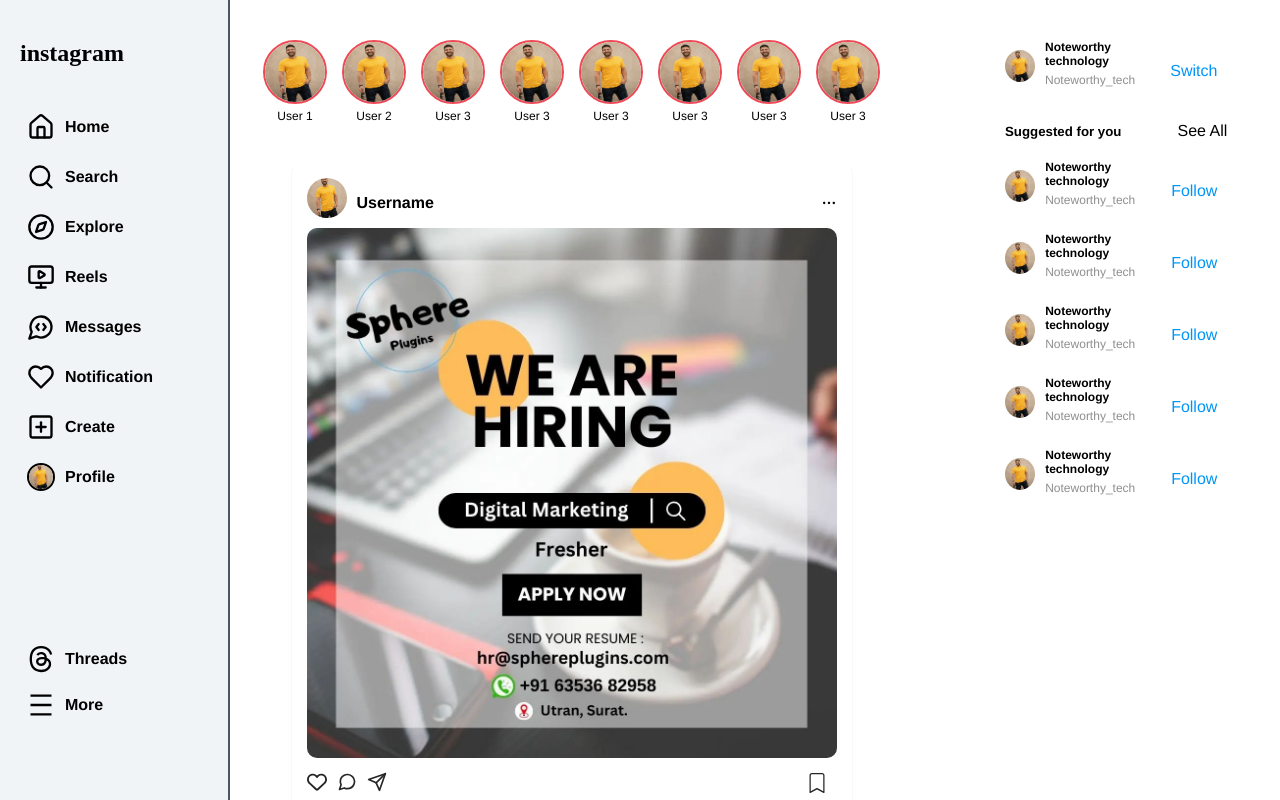
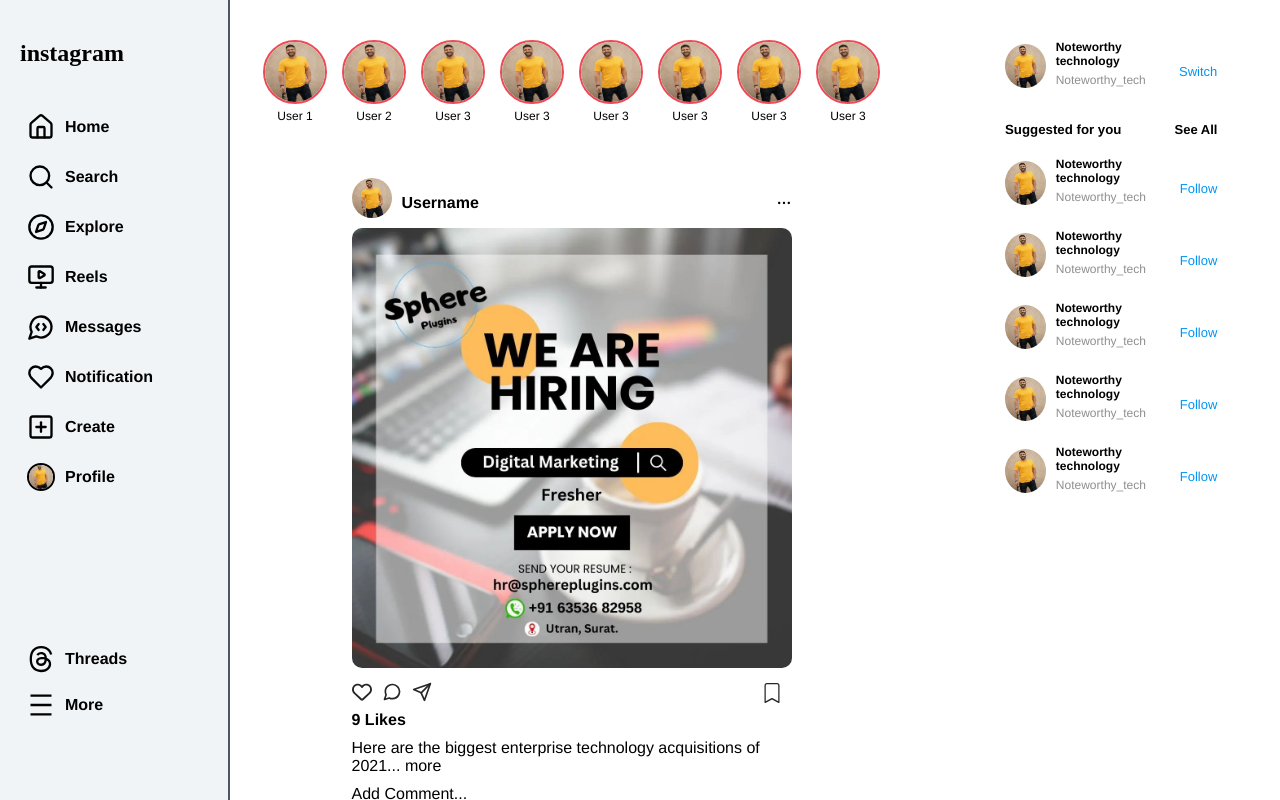
Before and after one commit to banti377/Instagram-clone, a React (Vite) app: page /home in a window 1280 px wide. Built offline with nearby package versions, Linux system fonts and the light colour scheme; no server answers.

Commit message:
add data

```diff
--- a/src/Components/Pages/Home/Home.css
+++ b/src/Components/Pages/Home/Home.css
@@ -149,17 +149,12 @@
 
 /*------------------------ CardCom component ------------------------*/
 .card-container {
-  max-width: 600px;
-  width: 100%;
   margin: 0 auto;
   padding: 20px;
 }
 
 .card-container img {
-  width: 100%;
   max-height: 600px;
-  object-fit: cover;
-  border-radius: 10px;
   margin-bottom: 10px;
 }
 
@@ -169,9 +164,7 @@
 
 /*------------------------ Instagram-like post card ------------------------*/
 .instagram-card {
-  border: none;
-  box-shadow: 0 1px 2px rgba(0, 0, 0, 0.1);
-  background-color: #fff;
+  width: min(470px, 100vw);
   border-radius: 10px;
   padding: 15px;
 }
@@ -291,6 +284,7 @@
   text-decoration: none;
   margin-right: 10px;
   transition: color 0.1s;
+  font-size: 13px;
 }
 
 .action-links a:hover {
@@ -305,6 +299,11 @@
 
 .other-accounts .section-title h5 {
   margin: 0;
+}
+.other-accounts .section-title a {
+  font-size: 13px;
+  margin-right: 10px;
+  font-weight: 600;
 }
 
 .suggestions {
@@ -321,8 +320,8 @@
 }
 
 .suggestion img {
-  width: 32px;
-  height: 32px;
+  width: 44px;
+  height: 44px;
   border-radius: 50%;
   margin-right: 10px;
 }
```
